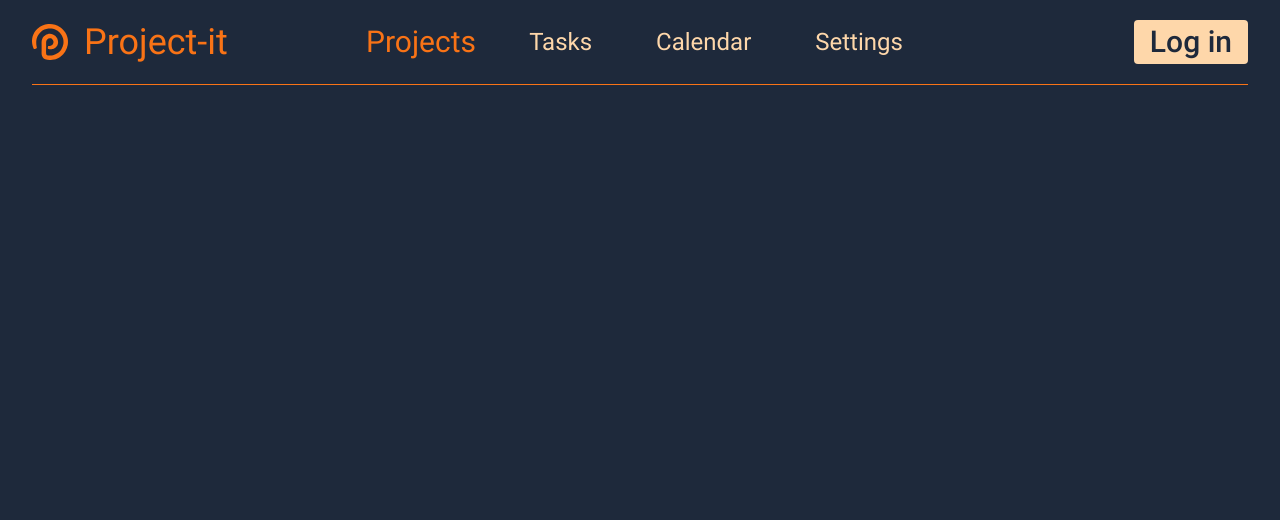
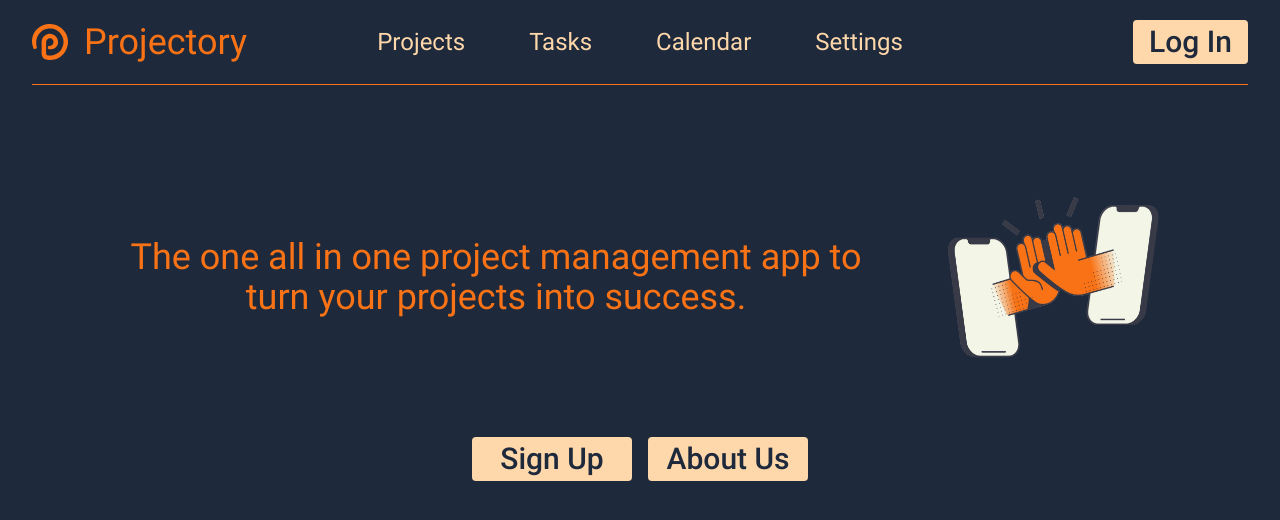
Before and after one commit to Jackoombs/project-manager, a Next.js app: page / in a window 1280 px wide. Shown: the top 520 px of the page. Built offline with nearby package versions, Linux system fonts and the light colour scheme; no server answers.

Commit message:
Completed homepage. Made a few tweaks to the header.

```diff
--- a/components/Auth/LogInBtn.tsx
+++ b/components/Auth/LogInBtn.tsx
@@ -12,7 +12,7 @@ const LogInBtn = () => {
     <button
       className="hidden justify-self-end text-slate-800 text-3xl font-medium bg-orange-200 w-max rounded px-4 py-1 duration-150 hover:bg-orange-500 hover:scale-105 lg:block"
       onClick={handleClick}>
-      {session ? "Log out" : "Log in"}
+      {session ? "Log out" : "Log In"}
     </button>
   );
 };
--- /dev/null
+++ b/components/Auth/LogInBtnTag.tsx
@@ -0,0 +1,14 @@
+import { signIn } from "next-auth/react"
+
+const LogInBtnTag = () => {
+
+  return (
+    <button
+      className="justify-self-end text-slate-800 text-3xl font-medium bg-orange-200 w-40 rounded py-1 duration-150 hover:bg-orange-500 hover:scale-105"
+      onClick={() => signIn(undefined,{ callbackUrl: '/projects'})}>
+      Sign Up
+    </button>
+  )
+}
+
+export default LogInBtnTag
--- a/components/Nav/MobileNavigation.tsx
+++ b/components/Nav/MobileNavigation.tsx
@@ -15,7 +15,7 @@ const MobileNavigation = () => {
       opacity: 1,
       x: 0,
       transition: {
-        opacity: { duration: 0.7 },
+        opacity: { duration: 0.4 },
         type: "spring",
         mass: 0.5,
       },
@@ -24,7 +24,8 @@ const MobileNavigation = () => {
       opacity: 0,
       x: "-100%",
       transition: {
-        x: { duration: 0, delay: 0.7 },
+        x: { duration: 0, delay: 0.4 },
+        opacity: { duration: 0.1 },
         type: "spring",
         mass: 0.5,
       },
@@ -33,11 +34,11 @@ const MobileNavigation = () => {
 
   return (
     <nav className="flex items-center lg:hidden">
-      <button className="text-orange-500 text-5xl" onClick={handleClick}>
+      <button className="text-orange-500 text-4xl sm:text-5xl" onClick={handleClick}>
         {menuOpen ? <AiOutlineClose /> : <RiMenu4Line />}
       </button>
       <motion.ul
-        className="w-screen absolute flex flex-col gap-8 justify-start px-16 left-0 top-28"
+        className="w-screen bg-slate-800 z-10 absolute flex flex-col gap-8 justify-start px-16 py-8 left-0 top-20"
         animate={menuOpen ? "open" : "closed"}
         variants={variants}
       >
--- a/components/Nav/NavList.tsx
+++ b/components/Nav/NavList.tsx
@@ -2,7 +2,7 @@ import NavLink from "./NavLink";
 
 const NavList = () => {
   const navItems = [
-    { linkText: "Projects", linkTo: "/" },
+    { linkText: "Projects", linkTo: "/projects" },
     { linkText: "Tasks", linkTo: "/tasks" },
     { linkText: "Calendar", linkTo: "/calendar" },
     { linkText: "Settings", linkTo: "/settings" },
--- a/components/index.tsx
+++ b/components/index.tsx
@@ -1,6 +1,9 @@
 import Nav from "./Nav/Nav";
 import LogInBtn from "./Auth/LogInBtn";
+import LogInBtnTag from "./Auth/LogInBtnTag";
 import { SiProcesswire } from "react-icons/si";
+import Image from "next/image";
+import Link from "next/link";
 
 const Header = () => (
   <>
@@ -15,11 +18,58 @@ const Header = () => (
 
 const Logo = () => {
   return (
-    <div className="flex items-center text-orange-500 text-3xl gap-4 sm:text-3xl md:text-4xl">
+    <div className="flex items-center text-orange-500 text-3xl gap-4 sm:text-4xl">
       <SiProcesswire />
-      Project-it
+      Projectory
     </div>
   );
 };
 
-export { Header };
+const Main = () => {
+  return (
+    <main className="px-2 py-16">
+      <Tagline />
+    </main>
+  )
+}
+
+const Tagline = () => {
+  return (
+    <section>
+      <div className="flex flex-col justify-center items-center gap-4 text-center pb-8 md:gap-8 lg:flex-row">
+        <h1
+          className="text-orange-500 text-2xl max-w-[800px] md:text-4xl">
+          The one all in one project management app to turn your projects into success.
+        </h1>
+        <div className="w-56 h-56 relative xl:w-64 xl:h-64">
+          <Image
+            src="/assets/images/hero.png"
+            layout="fill"
+            className="grow"
+          />
+        </div>
+      </div>
+      <div className="flex flex-col items-center justify-center gap-4 sm:flex-row">
+        <LogInBtnTag />
+        <LinkBtn linkText="About Us" linkTo="/"/>
+      </div>
+    </section>
+  )
+}
+
+interface LinkBtn {
+  linkText: string,
+  linkTo: string
+}
+
+const LinkBtn = ({ linkText, linkTo }:LinkBtn) => {
+  return (
+    <Link href={linkTo}>
+      <a className="justify-self-end text-slate-800 text-3xl text-center font-medium bg-orange-200 w-40 rounded py-1 duration-150 hover:bg-orange-500 hover:scale-105">
+        {linkText}
+      </a>
+    </Link>
+  )
+}
+
+export {Header, Main}
--- a/pages/index.tsx
+++ b/pages/index.tsx
@@ -1,10 +1,11 @@
 import type { NextPage } from "next";
-import { Header } from "../components/index";
+import { Header, Main} from "../components/index";
 
 const Home: NextPage = () => {
   return (
     <div className="font-roboto min-h-screen bg-slate-800">
       <Header />
+      <Main />
     </div>
   );
 };
```
Also changed, not shown: public/assets/images/hero.png (added).
